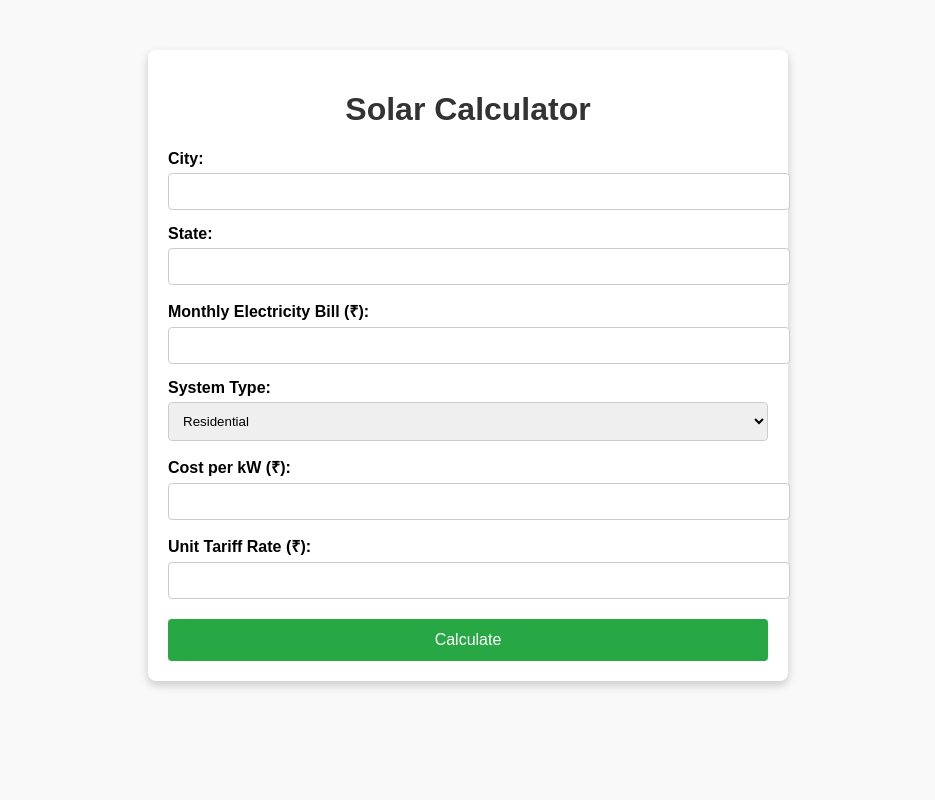
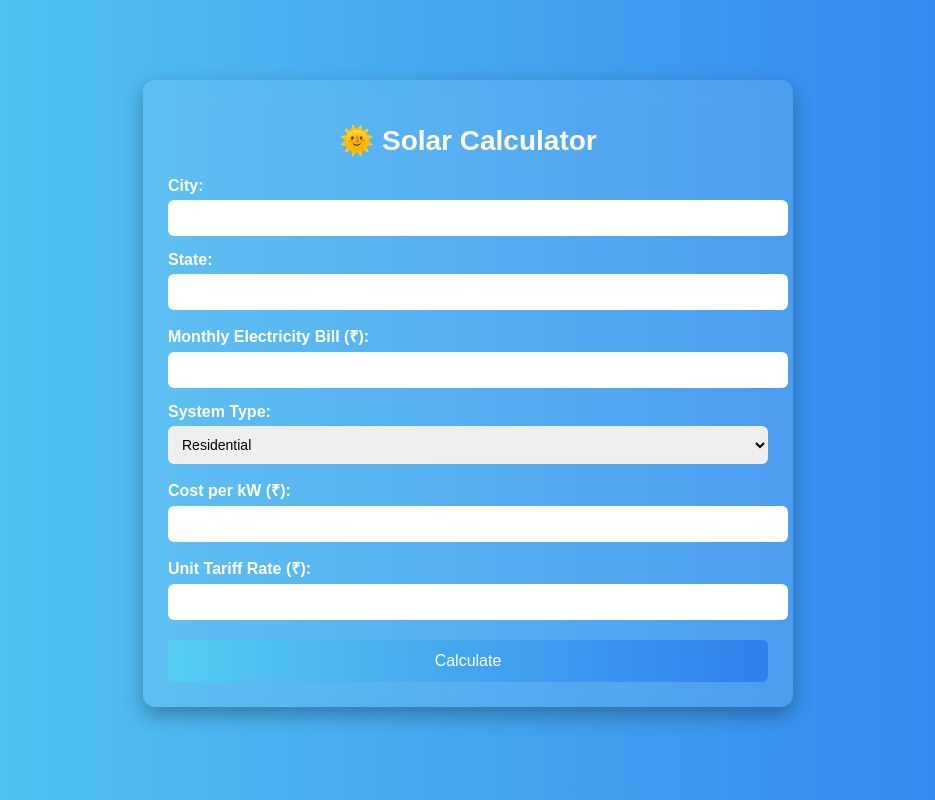
Before and after one commit to prath7550/solar-system-recommendation1, a plain HTML site: page index.html in a window 1280 px wide. Shown: the whole page, without its empty margins (172-1107 px from the left). Drawn offline with nearby package versions, Linux system fonts and the light colour scheme.

Commit message:
Add files via upload

```diff
--- a/index.html
+++ b/index.html
@@ -4,56 +4,77 @@
     <meta charset="UTF-8">
     <meta name="viewport" content="width=device-width, initial-scale=1.0">
     <title>Solar Calculator - Input</title>
+    <link rel="stylesheet" href="https://cdnjs.cloudflare.com/ajax/libs/animate.css/4.1.1/animate.min.css">
     <style>
         body {
-            font-family: Arial, sans-serif;
-            background-color: #f9f9f9;
+            font-family: 'Arial', sans-serif;
+            background: linear-gradient(to right, #56ccf2, #2f80ed);
             margin: 0;
             padding: 0;
+            color: #fff;
         }
         .container {
             max-width: 600px;
-            margin: 50px auto;
-            padding: 20px;
-            background: #fff;
-            border-radius: 8px;
-            box-shadow: 0 4px 10px rgba(0, 0, 0, 0.2);
+            margin: 80px auto;
+            background: rgba(255, 255, 255, 0.1);
+            padding: 25px;
+            border-radius: 12px;
+            box-shadow: 0 8px 20px rgba(0, 0, 0, 0.3);
+            backdrop-filter: blur(10px);
         }
         h1 {
             text-align: center;
-            color: #333;
+            margin-bottom: 20px;
+            font-size: 28px;
+            color: #fff;
         }
         label {
             display: block;
             margin-top: 15px;
+            font-size: 16px;
             font-weight: bold;
         }
         input, select {
             width: 100%;
             padding: 10px;
             margin-top: 5px;
-            border: 1px solid #ccc;
-            border-radius: 4px;
+            border: none;
+            border-radius: 6px;
+            font-size: 14px;
+        }
+        input:focus, select:focus {
+            outline: none;
+            border: 2px solid #56ccf2;
+            box-shadow: 0 0 8px rgba(255, 255, 255, 0.5);
         }
         button {
             width: 100%;
             padding: 12px;
             margin-top: 20px;
-            background-color: #28a745;
-            color: white;
+            background: linear-gradient(to right, #56ccf2, #2f80ed);
+            color: #fff;
             border: none;
-            border-radius: 4px;
+            border-radius: 6px;
             font-size: 16px;
             cursor: pointer;
+            transition: all 0.3s ease-in-out;
         }
         button:hover {
-            background-color: #218838;
+            transform: scale(1.05);
+            background: linear-gradient(to right, #2f80ed, #56ccf2);
+        }
+        .fade-in {
+            animation: fadeIn 1s ease-in-out;
+        }
+        @keyframes fadeIn {
+            from { opacity: 0; }
+            to { opacity: 1; }
         }
     </style>
 </head>
 <body>
-    <div class="container">
-        <h1>Solar Calculator</h1>
+    <div class="container animate__animated animate__fadeIn">
+        <h1>🌞 Solar Calculator</h1>
         <form id="solarForm">
             <label for="city">City:</label>
             <input type="text" id="city" required>
@@ -89,23 +110,16 @@
             const costPerKw = parseFloat(document.getElementById('costPerKw').value);
             const unitRate = parseFloat(document.getElementById('unitRate').value);
 
-            // Solar system size calculation
             const solarSystemSize = (bill / 1000) * 1.5;
             const areaRequired = solarSystemSize * 100;
-            const unitsGeneratedPerDay = solarSystemSize * 4;
-            const unitsGeneratedPerYear = unitsGeneratedPerDay * 365;
+            const unitsGeneratedPerYear = solarSystemSize * 4 * 365;
             const yearlySavings = unitsGeneratedPerYear * unitRate;
-
-            // Financial details
             const investmentRequired = solarSystemSize * costPerKw;
-            const subsidyAmount = 78000; // Fixed subsidy for example
+            const subsidyAmount = 78000;
             const investmentAfterSubsidy = investmentRequired - subsidyAmount;
-
-            // Environmental benefits
             const treesPlanted = solarSystemSize * 41;
             const co2Reduction = solarSystemSize * 1.4;
 
-            // Save data to localStorage
             localStorage.setItem('city', city);
             localStorage.setItem('state', state);
             localStorage.setItem('bill', bill);
@@ -120,7 +134,6 @@
             localStorage.setItem('treesPlanted', Math.round(treesPlanted));
             localStorage.setItem('co2Reduction', co2Reduction.toFixed(2));
 
-            // Redirect to report page
             window.location.href = 'report.html';
         }
     </script>
```
Also changed, not shown: report.html (+31 -12 lines).
